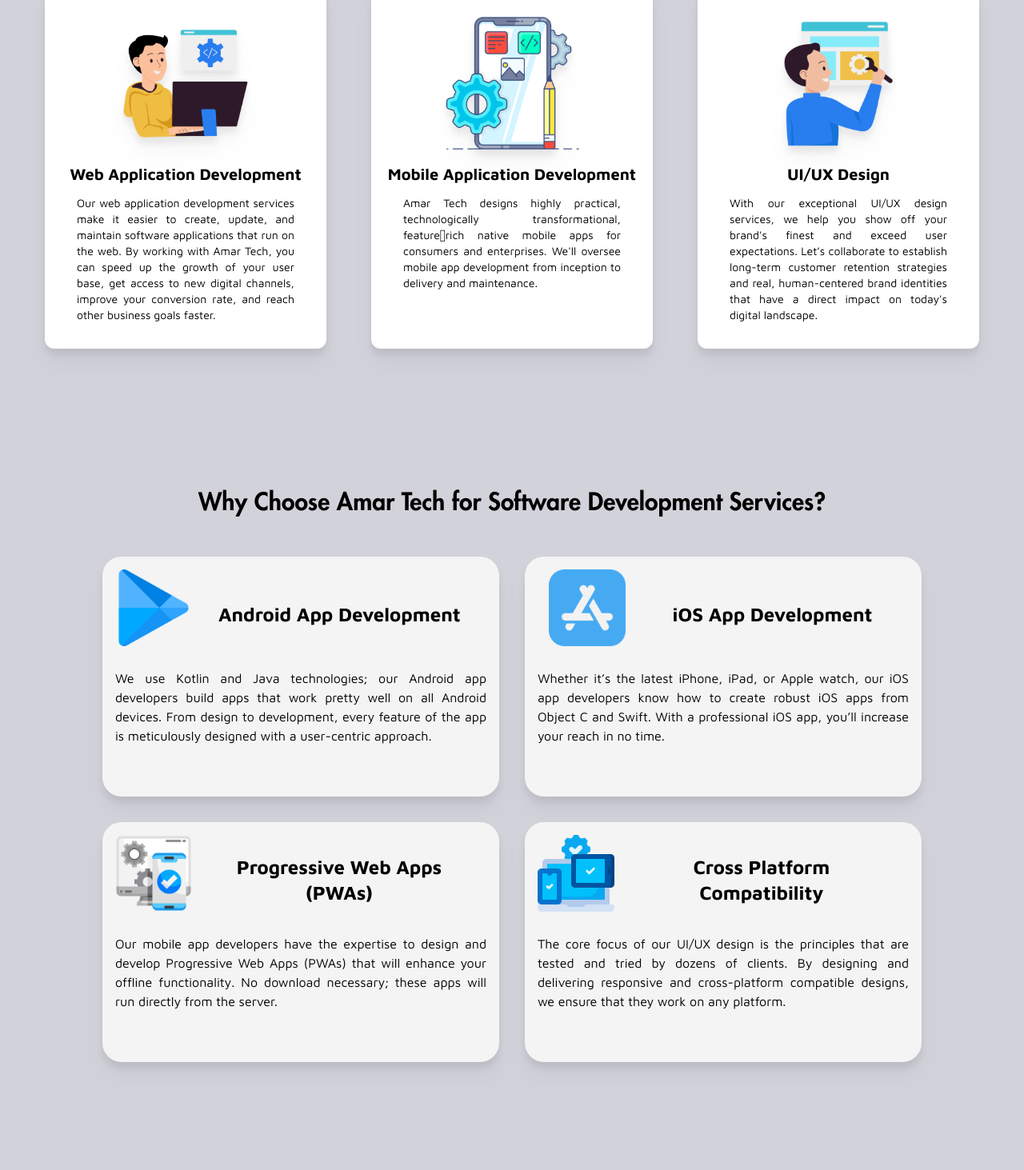
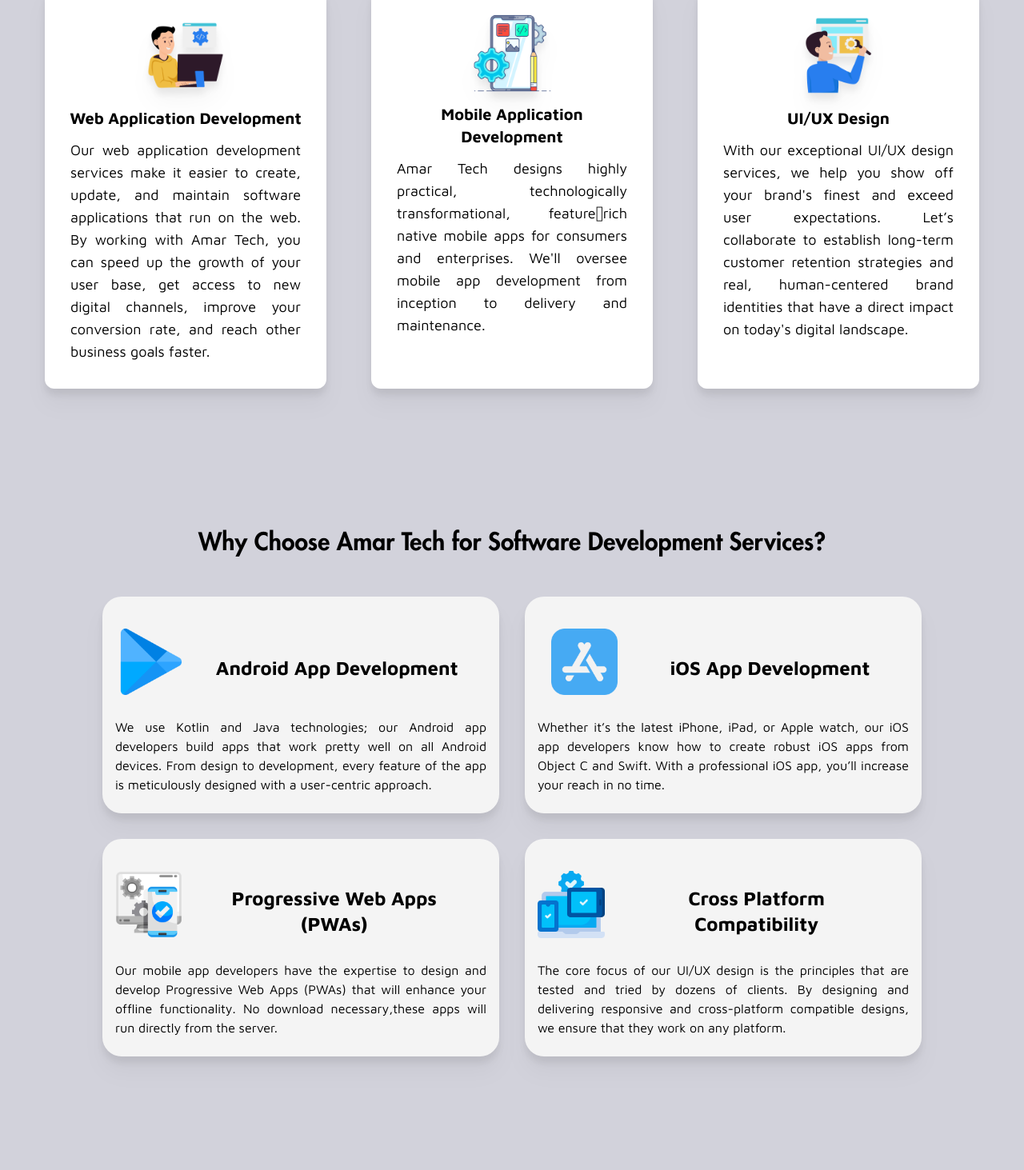
Before and after one commit to AshirAzeem-Developer/AmarTechSolutions, a React (Create React App) app: page /frontend in a window 1280 px wide. Shown: the part 1760-3223 px from the top of the page at 80% size. Built offline with nearby package versions, Linux system fonts and the light colour scheme; a web font is replaced by a local one.

Commit message:
Bugs Fixed Frontend and Backend Done

```diff
--- a/src/Screens/Backend.jsx
+++ b/src/Screens/Backend.jsx
@@ -62,6 +62,33 @@
         "With our exceptional UI/UX design services, we help you show off your brand's finest and exceed user expectations. Let’s collaborate to establish long-term customer retention strategies and real, human-centered brand identities that have a direct impact on today's digital landscape.",
     },
   ];
+
+  let softwareDevelopmentServices = [
+    {
+      serviceImage: andriod,
+      title: "Android App Development",
+      description:
+        "We use Kotlin and Java technologies; our Android app developers build apps that work pretty well on all Android devices. From design to development, every feature of the app is meticulously designed with a user-centric approach.",
+    },
+    {
+      serviceImage: ios,
+      title: "iOS App Development",
+      description:
+        "Whether it’s the latest iPhone, iPad, or Apple watch, our iOS app developers know how to create robust iOS apps from Object C and Swift. With a professional iOS app, you’ll increase your reach in no time.",
+    },
+    {
+      serviceImage: pwa,
+      title: "Progressive Web Apps (PWAs)",
+      description:
+        "Our mobile app developers have the expertise to design and develop Progressive Web Apps (PWAs) that will enhance your offline functionality. No download necessary,these apps will run directly from the server.",
+    },
+    {
+      serviceImage: cross,
+      title: "Cross Platform Compatibility",
+      description:
+        "The core focus of our UI/UX design is the principles that are tested and tried by dozens of clients. By designing and delivering responsive and cross-platform compatible designs, we ensure that they work on any platform.",
+    },
+  ];
   return (
     <>
       <div className="bg-[#D2D2DB] ">
@@ -83,12 +110,12 @@
               className=" object-cover h-[70vh] w-full row-span-10 "
             ></video>
             <div className="w-screen h-auto row-span-2 ">
-              <div className=" relative -top-14  lg:-top-[95px] xl:-top-24">
-                <h1 className="text-white font-extrabold mx-4 text-5xl lg:text-8xl px-8">
+              <div className=" relative -top-14  lg:-top-[65px] xl:-top-[65px]">
+                <h1 className="text-white font-extrabold mx-4 text-5xl lg:text-6xl px-8">
                   Backend
                 </h1>
                 <div className="headingBg z-10 px-8">
-                  <h1 className=" text-black relative top16 font-bold mx-4 text-5xl lg:text-8xl  h-[10vh] ">
+                  <h1 className=" text-black relative top16 font-bold mx-4 text-5xl lg:text-6xl  h-[10vh] ">
                     Development
                   </h1>
                   <p></p>
@@ -110,7 +137,7 @@
             <img
               src={Sec2Img}
               alt="ImageHere"
-              className=" h-full lg:h-3/4 xl:h-[38rem] object-cover"
+              className=" h-full lg:h-2/3 xl:h-[38rem] object-cover"
             />
           </div>
           <div className="col-span-6  xl:col-span-8 py-6">
@@ -135,34 +162,34 @@
               </h1>
             </div>
 
-            <div className="bg-white rounded-md w-full h-auto grid grid-cols-3 lg:grid-cols-5  px-4 mt-6">
+            <div className="bg-white rounded-md w-full h-auto grid grid-cols-3 lg:grid-cols-5  px-2 mt-6">
               <div className="flex flex-col items-center justify-center">
-                <img src={Lang1} alt="ImageHere" className="h-1/3 lg:h-2/4" />
-                <h1 className="text-black text-xl font-bold futura_book">
+                <img src={Lang1} alt="ImageHere" className="h-1/3 lg:h-[40%]" />
+                <h1 className="text-black text-lg font-bold futura_book">
                   Java
                 </h1>
               </div>
               <div className="flex flex-col items-center justify-center">
-                <img src={Lang2} alt="ImageHere" className="h-1/3 lg:h-2/4" />
-                <h1 className="text-black text-xl font-bold futura_book">
+                <img src={Lang2} alt="ImageHere" className="h-1/3 lg:h-[40%]" />
+                <h1 className="text-black text-lg font-bold futura_book">
                   NodJs
                 </h1>
               </div>
               <div className="flex flex-col items-center justify-center">
-                <img src={Lang3} alt="ImageHere" className="h-1/3 lg:h-2/4" />
-                <h1 className="text-black text-xl font-bold futura_book">
+                <img src={Lang3} alt="ImageHere" className="h-1/3 lg:h-[40%]" />
+                <h1 className="text-black text-lg font-bold futura_book">
                   Python
                 </h1>
               </div>
               <div className="flex flex-col items-center justify-center">
-                <img src={Lang4} alt="ImageHere" className="h-1/3 lg:h-2/4" />
-                <h1 className="text-black text-xl font-bold futura_book">
+                <img src={Lang4} alt="ImageHere" className="h-1/3 lg:h-[40%]" />
+                <h1 className="text-black text-lg font-bold futura_book">
                   PHP
                 </h1>
               </div>
               <div className="flex flex-col items-center justify-center">
                 <img src={Lang5} alt="ImageHere" className="h-1/3 lg:h-2/4" />
-                <h1 className="text-black text-xl font-bold futura_book">
+                <h1 className="text-black text-lg font-bold futura_book">
                   C++
                 </h1>
               </div>
@@ -173,12 +200,12 @@
         {/* ====================== >>> Section 2 Ends Here <<<< ============================== */}
         {/* ====================== >>> Section 3 Starts Here <<<< ============================== */}
 
-        <div className="bg-[#D2D2DB] relative top-[600px] lg:top-[500px] xl:top-[600px]  h-auto py-20 w-screen overflow-hidden flex flex-col items-center justify-center px-8">
-          <h1 className=" text-3xl py-2 lg:text-4xl px-8 text-black font-semibold futura_heavy">
+        <div className="bg-[#D2D2DB] relative top-[600px] lg:top-[400px] xl:top-[600px]  h-auto py-20 w-screen overflow-hidden flex flex-col items-center justify-center px-8">
+          <h1 className=" text-3xl py-2 lg:text-3xl xl:text-4xl px-8 text-black font-semibold futura_heavy">
             Transforming Businesses through Smart Software Solutions and
             Committed Development Teams.
           </h1>
-          <h3 className="text-black text-lg lg:text-2xl px-8 my-4 py-2 futura_book ">
+          <h3 className="text-black text-lg lg:text-xl xl:text-2xl px-8 my-4 py-2 futura_book ">
             Our team at Amar Tech has skilled and data driven software
             developers which aim to create long-term value with our excellent
             software development services.
@@ -188,21 +215,21 @@
               return (
                 <div
                   key={index}
-                  className=" bg-white mx-6  py-8 rounded-xl drop-shadow-xl"
+                  className=" bg-white mx-6  lg:py-6 xl:py-8 rounded-xl drop-shadow-xl"
                 >
                   <div className="flex flex-col  items-center justify-center">
                     <img
                       src={service.image}
                       alt="imageHere"
-                      className="h-44 drop-shadow-xl"
+                      className="w-[30%] h-auto drop-shadow-xl"
                     />
                   </div>
                   <div className="flex flex-col items-center justify-center ">
-                    <h2 className="text-black text-lg lg:text-lg xl:text-xl font-bold my-3 maven-pro-bold text-center px-2">
+                    <h2 className="text-black text-[1.5rem] lg:text-base xl:text-xl font-bold my-3  maven-pro-bold text-center px-6">
                       {service.title}
                     </h2>
 
-                    <p className="text-black  text-justify text-sm px-10 content-center maven-pro-regular">
+                    <p className="text-black  text-justify lg:text-xs xl:text-lg px-8 content-center maven-pro-regular ">
                       {service.describe}
                     </p>
                   </div>
@@ -214,73 +241,39 @@
 
         {/* ====================== >>> Section 3 Ends Here <<<< ============================== */}
         {/* ====================== >>> Section 4 Starts Here <<<< ============================== */}
-        <div className="w-screen bg-[#D2D2DB] relative top-[600px] lg:top-[500px] xl:top-[600px]  h-auto items-center   justify-center  overflow-hidden py-24">
+        <div className="w-screen bg-[#D2D2DB] relative top-[600px] lg:top-[400px] xl:top-[600px]  h-auto items-center   justify-center  overflow-hidden py-24">
           <h1 className="text-3xl text-center font-bold text-black  futura_heavy">
             Why Choose Amar Tech for Software Development Services?
           </h1>
           <div className="w-screen grid grid-cols-1 sm:grid-cols-2 grid-rows-2   gap-8   items-center justify-between   pt-12 px-12 lg:px-32">
-            <div className="bg-[#F4F4F4] drop-shadow-xl h-[330px] md:h-[320px]     rounded-3xl sm:h-[400px] lg:h-[300px] items-center justify-center">
-              <div className="flex flex-row p-4 items-center justify-around  ">
-                <img src={andriod} alt="imageHere" className="h-24  " />
-                <h2 className="text-black  text-xl sm:text-xl md:text-2xl text-center  md:px-8  pt-4 maven-pro-medium">
-                  Android App Development
-                </h2>
-              </div>
+            {softwareDevelopmentServices.map((service, index) => {
+              return (
+                <div
+                  key={index}
+                  className="bg-[#F4F4F4] drop-shadow-xl    rounded-3xl h-[100%] items-center justify-center py-6"
+                >
+                  <div className="flex flex-row p-4 items-center justify-around  ">
+                    <img
+                      src={service.serviceImage}
+                      alt="imageHere"
+                      className="w-[18%] h-auto"
+                    />
+                    <h2 className="text-black  text-xl sm:text-base md:text-lg xl:text-2xl text-center  md:px-8  pt-4 maven-pro-medium">
+                      {service.title}
+                    </h2>
+                  </div>
 
-              <p className="text-black font-medium text-md text-justify px-4 pt-3 content-center maven-pro-regular">
-                We use Kotlin and Java technologies; our Android app developers
-                build apps that work pretty well on all Android devices. From
-                design to development, every feature of the app is meticulously
-                designed with a user-centric approach.
-              </p>
-            </div>
-            <div className="bg-[#F4F4F4] drop-shadow-xl h-[330px]  md:h-[320px]     rounded-3xl sm:h-[400px] lg:h-[300px] items-center justify-center">
-              <div className="flex flex-row p-4   items-center justify-around ">
-                <img src={ios} alt="imageHere" className="h-24" />
-                <h2 className="text-black text-xl sm:text-xl md:text-2xl text-center font-medium md:px-8  pt-4 maven-pro-medium">
-                  iOS App Development
-                </h2>
-              </div>
-              <p className="text-black font-medium text-md text-justify px-4 pt-3 content-center maven-pro-regular">
-                Whether it’s the latest iPhone, iPad, or Apple watch, our iOS
-                app developers know how to create robust iOS apps from Object C
-                and Swift. With a professional iOS app, you’ll increase your
-                reach in no time.
-              </p>
-            </div>
-            <div className="bg-[#F4F4F4] drop-shadow-xl h-[330px]  md:h-[320px]     rounded-3xl sm:h-[400px] lg:h-[300px] items-center justify-center">
-              <div className="flex flex-row p-4  items-center justify-around  ">
-                <img src={pwa} alt="imageHere" className="h-24" />
-                <h2 className="text-black text-xl sm:text-xl md:text-2xl text-center font-medium md:px-8  pt-4 maven-pro-medium">
-                  Progressive Web Apps (PWAs)
-                </h2>
-              </div>
-              <p className="text-black font-medium text-md text-justify px-4 pt-3 content-center maven-pro-regular">
-                Our mobile app developers have the expertise to design and
-                develop Progressive Web Apps (PWAs) that will enhance your
-                offline functionality. No download necessary; these apps will
-                run directly from the server.
-              </p>
-            </div>
-            <div className="bg-[#F4F4F4] drop-shadow-xl h-[330px]  md:h-[320px]     rounded-3xl sm:h-[400px] lg:h-[300px] items-center justify-center">
-              <div className="flex flex-row p-4 items-center justify-around   ">
-                <img src={cross} alt="imageHere" className="h-24" />
-                <h2 className="text-black text-xl sm:text-xl md:text-2xl text-center font-medium md:px-8  pt-4 maven-pro-medium">
-                  Cross Platform Compatibility
-                </h2>
-              </div>
-              <p className="text-black font-medium text-md text-justify px-4 pt-3 content-center maven-pro-regular">
-                The core focus of our UI/UX design is the principles that are
-                tested and tried by dozens of clients. By designing and
-                delivering responsive and cross-platform compatible designs, we
-                ensure that they work on any platform.
-              </p>
-            </div>
+                  <p className="text-black font-medium text-sm  xl:text-base text-justify px-4 pt-3 content-center maven-pro-regular">
+                    {service.description}
+                  </p>
+                </div>
+              );
+            })}
           </div>
         </div>
         {/* ====================== >>> Section 4 End Here <<<< ============================== */}
         {/* ====================== >>> Section 5 Starts Here <<<< ============================== */}
-        <div className="bg-[#D2D2DB] pt-12 relative top-[600px] lg:top-[500px] xl:top-[600px]  h-auto  py-12">
+        <div className="bg-[#D2D2DB] pt-12 relative top-[600px] lg:top-[400px] xl:top-[600px]  h-auto  py-12">
           <h1 className="text-4xl text-center   text-black font-semibold  futura_heavy  w-11/12 mx-auto">
             How Amartech Organize A Smooth Workflow For Their Clients?
           </h1>
--- a/src/Screens/FrontEnd.jsx
+++ b/src/Screens/FrontEnd.jsx
@@ -60,6 +60,32 @@
       title: "UI/UX Design",
       describe:
         "With our exceptional UI/UX design services, we help you show off your brand's finest and exceed user expectations. Let’s collaborate to establish long-term customer retention strategies and real, human-centered brand identities that have a direct impact on today's digital landscape.",
+    },
+  ];
+  let softwareDevelopmentServices = [
+    {
+      serviceImage: andriod,
+      title: "Android App Development",
+      description:
+        "We use Kotlin and Java technologies; our Android app developers build apps that work pretty well on all Android devices. From design to development, every feature of the app is meticulously designed with a user-centric approach.",
+    },
+    {
+      serviceImage: ios,
+      title: "iOS App Development",
+      description:
+        "Whether it’s the latest iPhone, iPad, or Apple watch, our iOS app developers know how to create robust iOS apps from Object C and Swift. With a professional iOS app, you’ll increase your reach in no time.",
+    },
+    {
+      serviceImage: pwa,
+      title: "Progressive Web Apps (PWAs)",
+      description:
+        "Our mobile app developers have the expertise to design and develop Progressive Web Apps (PWAs) that will enhance your offline functionality. No download necessary,these apps will run directly from the server.",
+    },
+    {
+      serviceImage: cross,
+      title: "Cross Platform Compatibility",
+      description:
+        "The core focus of our UI/UX design is the principles that are tested and tried by dozens of clients. By designing and delivering responsive and cross-platform compatible designs, we ensure that they work on any platform.",
     },
   ];
   return (
@@ -181,12 +207,12 @@
         {/* ====================== >>> Section 2 Ends Here <<<< ============================== */}
         {/* ====================== >>> Section 3 Starts Here <<<< ============================== */}
 
-        <div className="bg-[#D2D2DB] relative top-[600px] lg:top-[500px] xl:top-[600px]  h-auto py-20 w-screen overflow-hidden flex flex-col items-center justify-center px-8">
-          <h1 className=" text-3xl py-2 lg:text-4xl px-8 text-black font-semibold futura_heavy">
+        <div className="bg-[#D2D2DB] relative top-[600px] lg:top-[400px] xl:top-[600px]  h-auto py-20 w-screen overflow-hidden flex flex-col items-center justify-center px-8">
+          <h1 className=" text-3xl py-2 lg:text-3xl xl:text-4xl px-8 text-black font-semibold futura_heavy">
             Transforming Businesses through Smart Software Solutions and
             Committed Development Teams.
           </h1>
-          <h3 className="text-black text-lg lg:text-2xl px-8 my-4 py-2 futura_book ">
+          <h3 className="text-black text-lg lg:text-xl xl:text-2xl px-8 my-4 py-2 futura_book ">
             Our team at Amar Tech has skilled and data driven software
             developers which aim to create long-term value with our excellent
             software development services.
@@ -196,21 +222,21 @@
               return (
                 <div
                   key={index}
-                  className=" bg-white mx-6  py-8 rounded-xl drop-shadow-xl"
+                  className=" bg-white mx-6  lg:py-6 xl:py-8 rounded-xl drop-shadow-xl"
                 >
                   <div className="flex flex-col  items-center justify-center">
                     <img
                       src={service.image}
                       alt="imageHere"
-                      className="h-44 drop-shadow-xl"
+                      className="w-[30%] h-auto drop-shadow-xl"
                     />
                   </div>
                   <div className="flex flex-col items-center justify-center ">
-                    <h2 className="text-black text-lg lg:text-lg xl:text-xl font-bold my-3 maven-pro-bold text-center px-2">
+                    <h2 className="text-black text-[1.5rem] lg:text-base xl:text-xl font-bold my-3  maven-pro-bold text-center px-6">
                       {service.title}
                     </h2>
 
-                    <p className="text-black  text-justify text-sm px-10 content-center maven-pro-regular">
+                    <p className="text-black  text-justify lg:text-xs xl:text-lg px-8 content-center maven-pro-regular">
                       {service.describe}
                     </p>
                   </div>
@@ -227,63 +253,29 @@
             Why Choose Amar Tech for Software Development Services?
           </h1>
           <div className="w-screen grid grid-cols-1 sm:grid-cols-2 grid-rows-2   gap-8   items-center justify-between   pt-12 px-12 lg:px-32">
-            <div className="bg-[#F4F4F4] drop-shadow-xl h-[330px] md:h-[320px]     rounded-3xl sm:h-[400px] lg:h-[300px] items-center justify-center">
-              <div className="flex flex-row p-4 items-center justify-around  ">
-                <img src={andriod} alt="imageHere" className="h-24  " />
-                <h2 className="text-black  text-xl sm:text-xl md:text-2xl text-center  md:px-8  pt-4 maven-pro-medium">
-                  Android App Development
-                </h2>
-              </div>
+            {softwareDevelopmentServices.map((service, index) => {
+              return (
+                <div
+                  key={index}
+                  className="bg-[#F4F4F4] drop-shadow-xl    rounded-3xl h-[100%] items-center justify-center py-6"
+                >
+                  <div className="flex flex-row p-4 items-center justify-around  ">
+                    <img
+                      src={service.serviceImage}
+                      alt="imageHere"
+                      className="w-[18%] h-auto"
+                    />
+                    <h2 className="text-black  text-xl sm:text-base md:text-lg xl:text-2xl text-center  md:px-8  pt-4 maven-pro-medium">
+                      {service.title}
+                    </h2>
+                  </div>
 
-              <p className="text-black font-medium text-md text-justify px-4 pt-3 content-center maven-pro-regular">
-                We use Kotlin and Java technologies; our Android app developers
-                build apps that work pretty well on all Android devices. From
-                design to development, every feature of the app is meticulously
-                designed with a user-centric approach.
-              </p>
-            </div>
-            <div className="bg-[#F4F4F4] drop-shadow-xl h-[330px]  md:h-[320px]     rounded-3xl sm:h-[400px] lg:h-[300px] items-center justify-center">
-              <div className="flex flex-row p-4   items-center justify-around ">
-                <img src={ios} alt="imageHere" className="h-24" />
-                <h2 className="text-black text-xl sm:text-xl md:text-2xl text-center font-medium md:px-8  pt-4 maven-pro-medium">
-                  iOS App Development
-                </h2>
-              </div>
-              <p className="text-black font-medium text-md text-justify px-4 pt-3 content-center maven-pro-regular">
-                Whether it’s the latest iPhone, iPad, or Apple watch, our iOS
-                app developers know how to create robust iOS apps from Object C
-                and Swift. With a professional iOS app, you’ll increase your
-                reach in no time.
-              </p>
-            </div>
-            <div className="bg-[#F4F4F4] drop-shadow-xl h-[330px]  md:h-[320px]     rounded-3xl sm:h-[400px] lg:h-[300px] items-center justify-center">
-              <div className="flex flex-row p-4  items-center justify-around  ">
-                <img src={pwa} alt="imageHere" className="h-24" />
-                <h2 className="text-black text-xl sm:text-xl md:text-2xl text-center font-medium md:px-8  pt-4 maven-pro-medium">
-                  Progressive Web Apps (PWAs)
-                </h2>
-              </div>
-              <p className="text-black font-medium text-md text-justify px-4 pt-3 content-center maven-pro-regular">
-                Our mobile app developers have the expertise to design and
-                develop Progressive Web Apps (PWAs) that will enhance your
-                offline functionality. No download necessary; these apps will
-                run directly from the server.
-              </p>
-            </div>
-            <div className="bg-[#F4F4F4] drop-shadow-xl h-[330px]  md:h-[320px]     rounded-3xl sm:h-[400px] lg:h-[300px] items-center justify-center">
-              <div className="flex flex-row p-4 items-center justify-around   ">
-                <img src={cross} alt="imageHere" className="h-24" />
-                <h2 className="text-black text-xl sm:text-xl md:text-2xl text-center font-medium md:px-8  pt-4 maven-pro-medium">
-                  Cross Platform Compatibility
-                </h2>
-              </div>
-              <p className="text-black font-medium text-md text-justify px-4 pt-3 content-center maven-pro-regular">
-                The core focus of our UI/UX design is the principles that are
-                tested and tried by dozens of clients. By designing and
-                delivering responsive and cross-platform compatible designs, we
-                ensure that they work on any platform.
-              </p>
-            </div>
+                  <p className="text-black font-medium text-sm  xl:text-base text-justify px-4 pt-3 content-center maven-pro-regular">
+                    {service.description}
+                  </p>
+                </div>
+              );
+            })}
           </div>
         </div>
         {/* ====================== >>> Section 4 End Here <<<< ============================== */}
```
